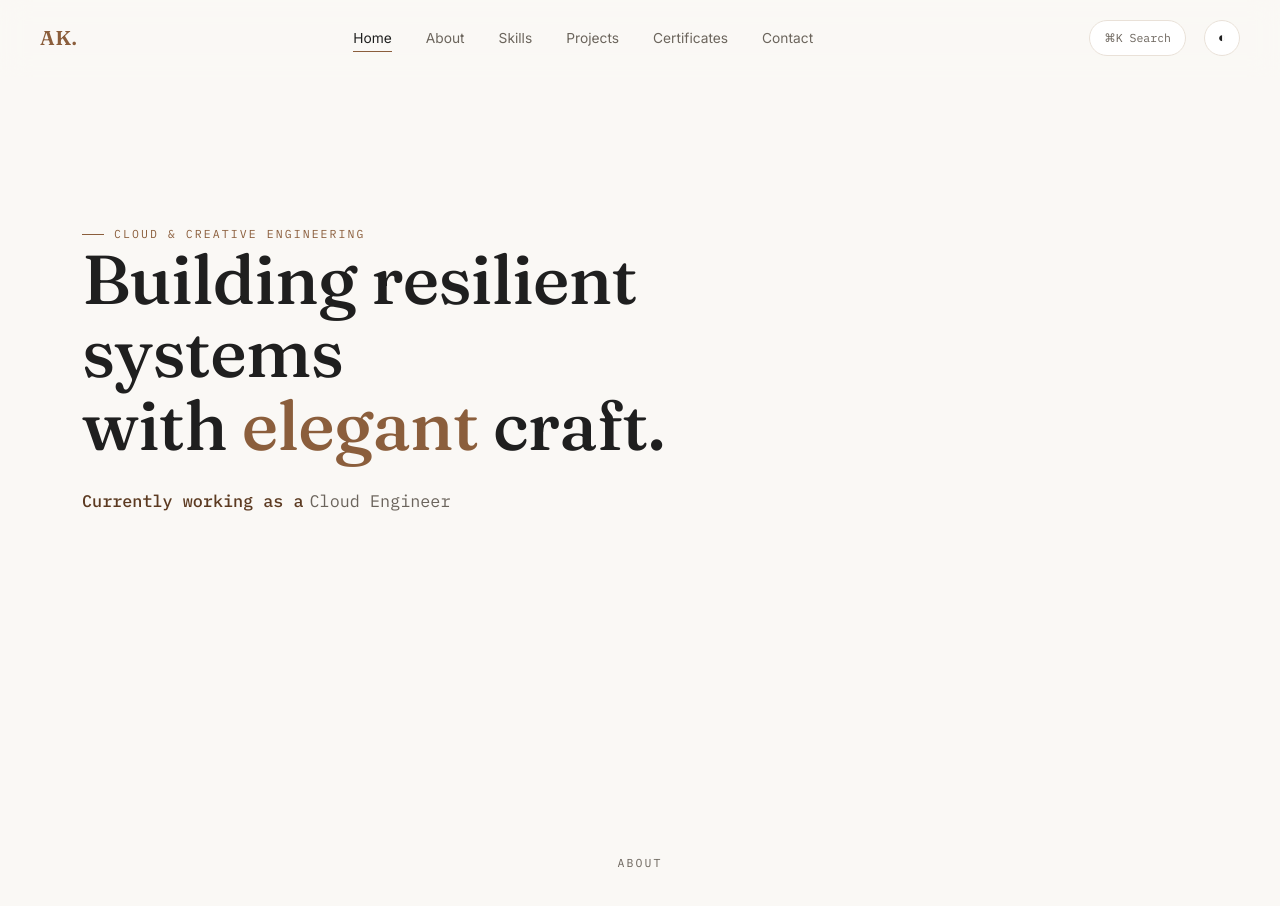
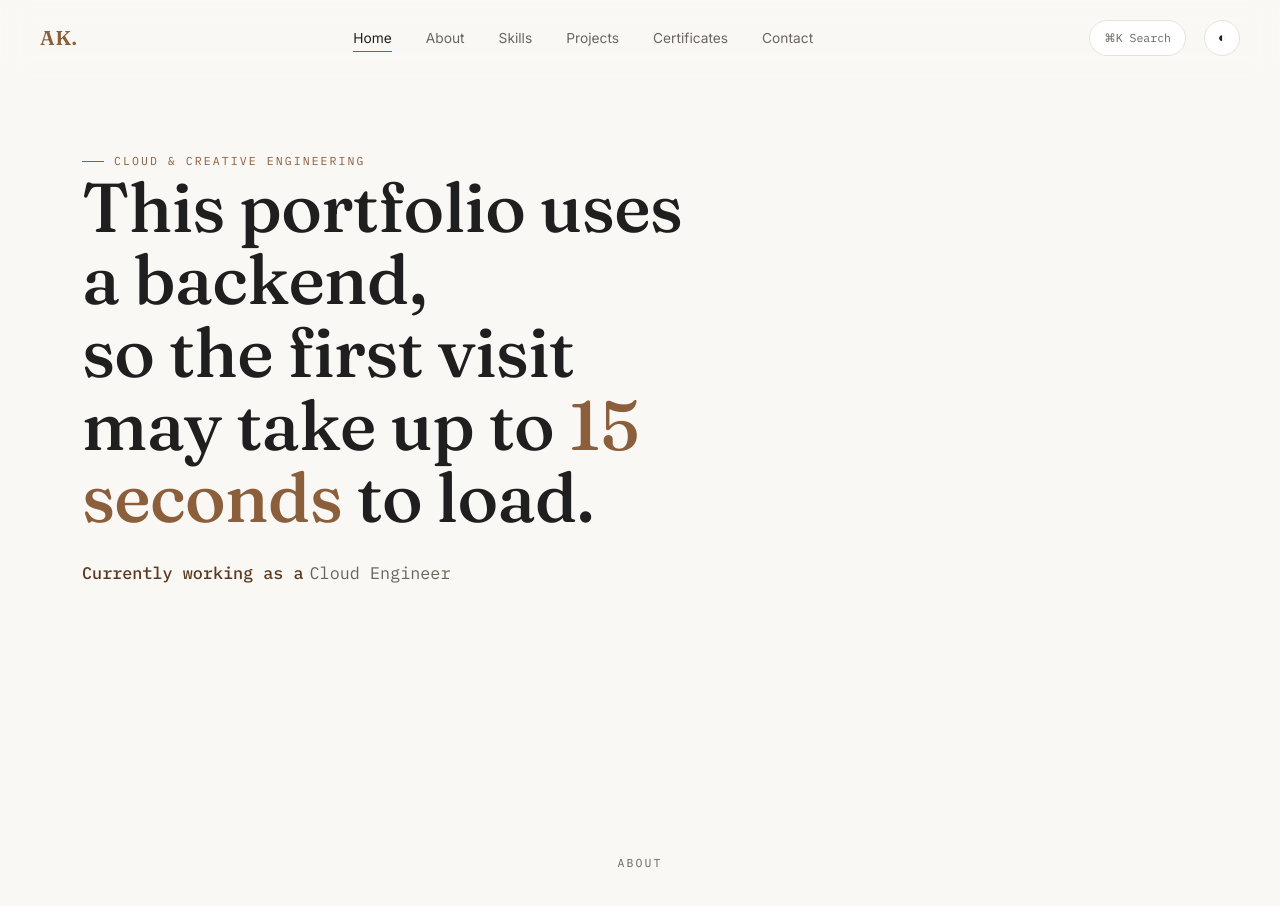
Before and after one commit to ragunathan2054-dot/Personal-Portfolio, a website built with Vite: page Front-public/index.html in a window 1280 px wide. Shown: the top 906 px of the page. Built offline with nearby package versions, Linux system fonts and the light colour scheme; no server answers.

Commit message:
Add 15 SEC Offlien Problem

```diff
--- a/Front-public/index.html
+++ b/Front-public/index.html
@@ -36,7 +36,10 @@
   <div class="container hero-grid">
     <div>
       <div class="eyebrow" id="heroEyebrow">Cloud & Creative Engineering</div>
-      <h1 class="hero-title" id="heroHeadline">Building resilient systems<br>with <em>elegant</em> craft.</h1>
+      <h1 class="hero-title" id="heroHeadline">
+  This portfolio uses a backend,<br>
+  so the first visit may take up to <em>15 seconds</em> to load.
+      </h1>
       <div class="rotating-wrap"><b>Currently working as a</b> <span id="rotate-role">Cloud Engineer</span></div>
       <p class="desc" id="heroDesc"></p>
       <div class="cta-row" id="heroButtons"></div>
```
